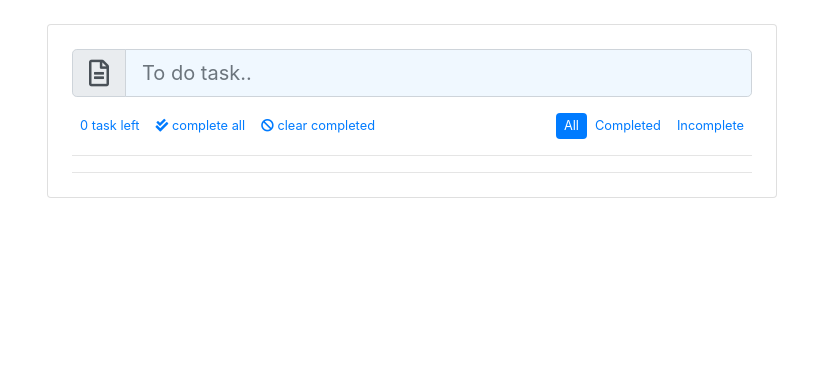
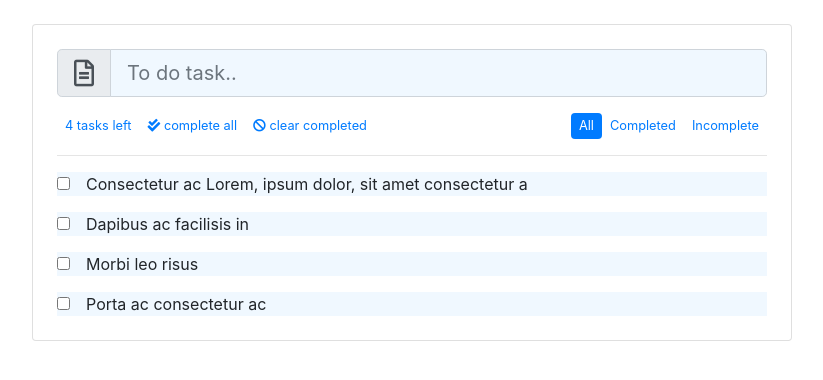
Before and after one commit to provks/-Todo-list, a plain HTML site: page index.html in a window 1280 px wide. Shown: the whole page, without its empty margins (228-1051 px from the left). Drawn offline with nearby package versions, Linux system fonts and the light colour scheme.

Commit message:
update flex behaviour to action list and minor ui changes

```diff
--- a/index.html
+++ b/index.html
@@ -16,7 +16,7 @@
     <body>
     	<div class="container">
     		<div class="row">
-    			<div class="col col-lg-8 mx-auto">
+    			<div class="col col-lg-8 p-0 mx-auto">
     				<div class="card mx-auto mt-4">
 						<div class="card-body p-2 p-lg-4">
 							<form class="input-group input-group-lg mb-3" id="task-form">
@@ -30,28 +30,40 @@
 							<div class="flex noselect">
 								<div>
 									<ul class="nav nav-pills justify-content-end mb-2 " id="pills-tab" role="tablist">
+										<div>
 											<li class="nav-item">
 											    <a class="nav-link small text-decoration-none" id="tasks-count" href="javascript:void(0);"> tasks left</a>
 											</li>
+										</div>
+										<div>
 											<li class="nav-item">
 											    <a class="nav-link small text-decoration-none" id="select-all" href="javascript:void(0)">
 											    	<i class="fas fa-check-double"></i> complete all
 											    </a>
 											</li>
-										<li class="nav-item mr-auto">
+										</div>
+										<div class="mr-auto">
+											<li class="nav-item">
 											    <a class="nav-link small text-decoration-none" id="remove-completed" href="javascript:void(0);">
 											    	<i class="fas fa-ban"></i> clear completed
 											    </a>
 											</li>
+										</div>
+										<div>
 											<li class="nav-item small" role="presentation">
 												<a class="nav-link active" id="all-tab" data-toggle="pill" role="tab" aria-controls="pills-home" aria-selected="true">All</a>
 											</li>
+										</div>
+										<div>
 											<li class="nav-item small" role="presentation">
 												<a class="nav-link" id="completed-tab" data-toggle="pill" role="tab" aria-controls="pills-profile" aria-selected="false">Completed</a>
 											</li>
+										</div>
+										<div>
 											<li class="nav-item small" role="presentation">
 												<a class="nav-link" id="incomplete-tab" data-toggle="pill" role="tab" aria-controls="pills-contact" aria-selected="false">Incomplete</a>
 											</li>
+										</div>
 									</ul>
 								</div>
 							</div>
@@ -59,7 +71,7 @@
 							<div class="tab-content noselect" id="pills-tabContent">
 								<div class="tab-pane active" id="pills-home" role="tabpanel" aria-labelledby="pills-home-tab">
 									<ul class="list-group list-group-flush" id="task-list">
-										<!-- <li class="list-group-item border-0 p-0 pt-3">
+										<li class="list-group-item border-0 p-0 pt-3">
 											<div class="task d-flex">
 												<div class="form-check form-check-inline flex-grow-1 m-0 pr-2">
 													<input class="form-check-input mr-3" type="checkbox" id="inlineCheckbox1" value="option1">
@@ -102,14 +114,11 @@
 													<i class="far fa-times-circle fa-lg"></i>
 												</a>
 											</div>
-										</li> -->
-
+										</li>
+										<p class="text-capitalize pt-3 m-0" id="no-task">organise your day. create your to do task list. stay productive!</p>
 									</ul>
 								</div>
-								<!-- <div class="tab-pane fade" id="pills-profile" role="tabpanel" aria-labelledby="pills-profile-tab">PQRS</div>
-								<div class="tab-pane fade" id="pills-contact" role="tabpanel" aria-labelledby="pills-contact-tab">XYZ</div> -->
 							</div>
-							<hr class="mb-0">
 						</div>
     				</div>
     			</div>
--- a/index.js
+++ b/index.js
@@ -1,11 +1,11 @@
-var taskNumber = 7; 		// make it 0
+var taskNumber = 0;
 
 var deleteTaskButtons = document.querySelectorAll('.delete-task');
 console.log('deleteTaskButtons', deleteTaskButtons);
 console.log('1');
 
 var checkboxes = document.querySelectorAll("input[type=checkbox]");
-
+console.log("checkboxes length", checkboxes.length);
 
 // intitialize function
 (function() {
@@ -25,6 +25,15 @@ function countTask () {
 			tasksCount++;
 		}
 	}
+
+	let para = document.getElementById('no-task');
+	console.log("para", para);
+	if (checkboxes.length > 0) {
+		para.style.display = 'none';
+	} else {
+		para.style.display = 'block';
+	}
+
 	// update count task in dom
 	document.getElementById('tasks-count').innerHTML = tasksCount + ((tasksCount > 1) ? ' tasks left' : ' task left');
 };
@@ -129,14 +138,20 @@ function deleteTask (deleteTaskButtons) {
 }
 
 // SHOW ALL TASKS
-document.getElementById('all-tab').onclick = function(){
+const allTab = document.getElementById('all-tab');
+allTab.onclick = function() {
+	completedTab.classList.remove("active");
+	incompleteTab.classList.remove("active");
 	for (let checkbox of checkboxes) {
 		checkbox.parentNode.parentNode.parentNode.style.display = 'block';
 	}
 }
 
 // SHOW COMPLETED TASKS
-document.getElementById('completed-tab').onclick = function(){
+const completedTab = document.getElementById('completed-tab');
+completedTab.onclick = function() {
+	allTab.classList.remove("active");
+	incompleteTab.classList.remove("active");
 	for (let checkbox of checkboxes) {
 		if (checkbox.checked) {
 			checkbox.parentNode.parentNode.parentNode.style.display = 'block';
@@ -147,7 +162,10 @@ document.getElementById('completed-tab').onclick = function(){
 }
 
 // SHOW INCOMPLETE TASKS
-document.getElementById('incomplete-tab').onclick = function(){
+const incompleteTab = document.getElementById('incomplete-tab');
+incompleteTab.onclick = function() {
+	allTab.classList.remove("active");
+	completedTab.classList.remove("active");
 	for (let checkbox of checkboxes) {
 		if (checkbox.checked) {
 			checkbox.parentNode.parentNode.parentNode.style.display = 'none';
```
Lines whose indentation alone changed are shown as unchanged.
